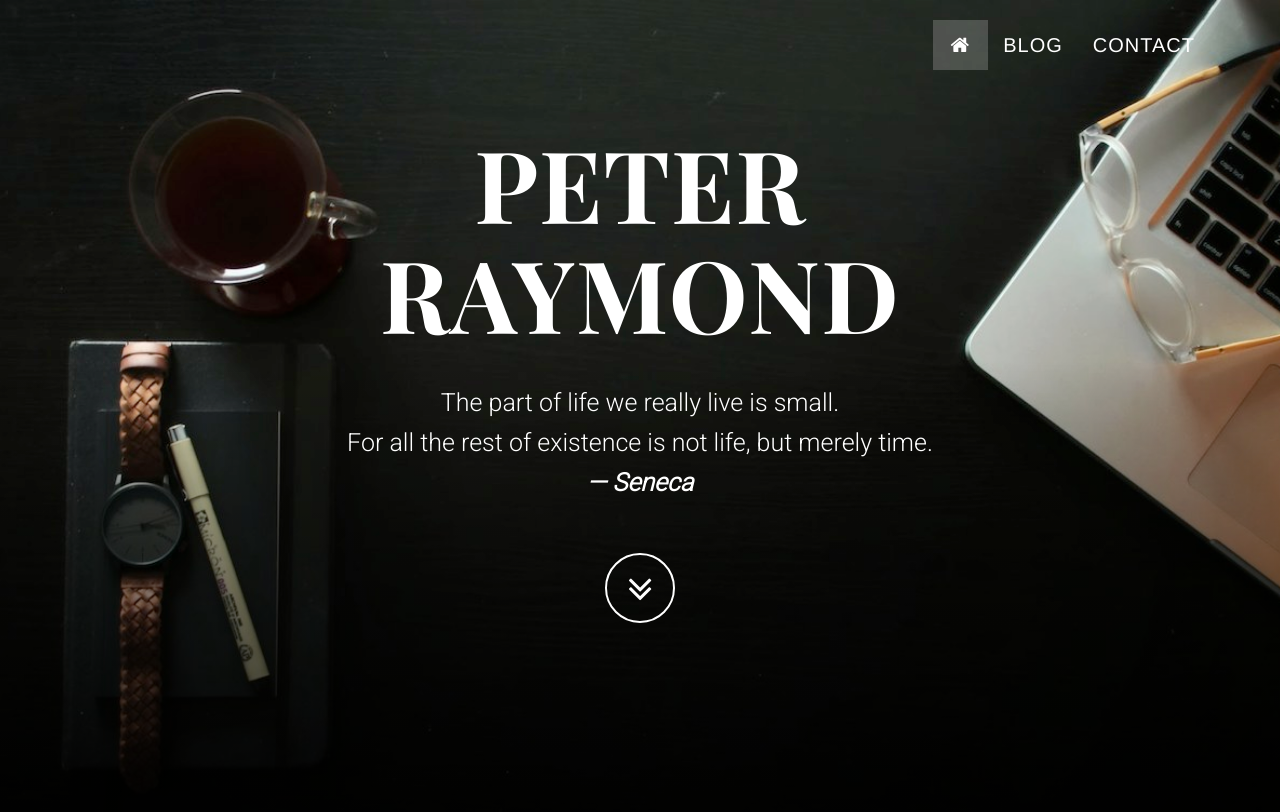
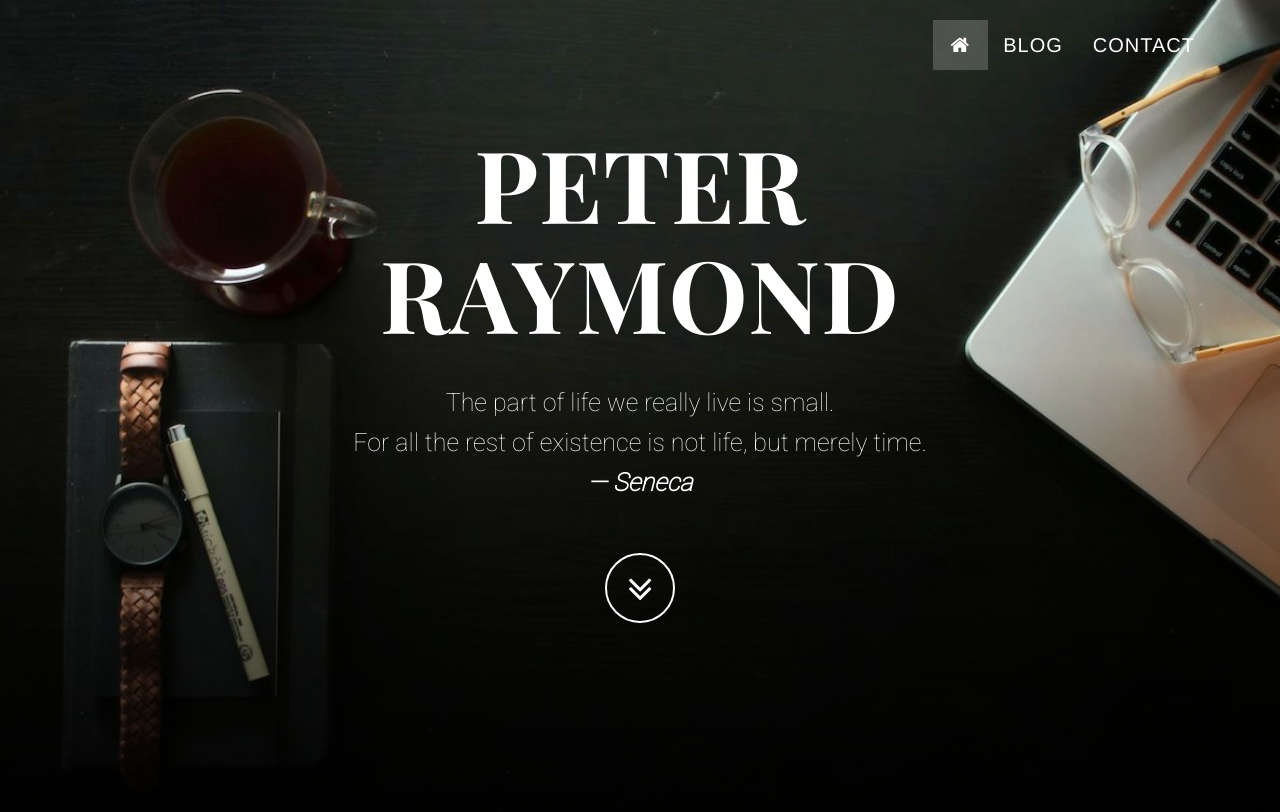
Before and after one commit to peterkraymond/peterkraymond.github.io, a Jekyll site: the page built from index.html, in a window 1280 px wide and 900 px high. Shown: the top 812 px of the window. Built offline with Jekyll 4.4.1, drawn with Linux system fonts in a browser that asks for light colours; nearby versions of some CDN libraries.

Commit message:
updating fonts

```diff
--- a/_layouts/default.html
+++ b/_layouts/default.html
@@ -29,7 +29,7 @@
     <link href='http://fonts.googleapis.com/css?family=Playfair+Display+SC:700' rel='stylesheet' type='text/css'>
 
     <!-- Body Font -->
-    <link href='http://fonts.googleapis.com/css?family=Roboto:300' rel='stylesheet' type='text/css'>
+    <link href='http://fonts.googleapis.com/css?family=Roboto:100' rel='stylesheet' type='text/css'>
 
     <!-- HTML5 Shim and Respond.js IE8 support of HTML5 elements and media queries -->
     <!-- WARNING: Respond.js doesn't work if you view the page via file:// -->
```
